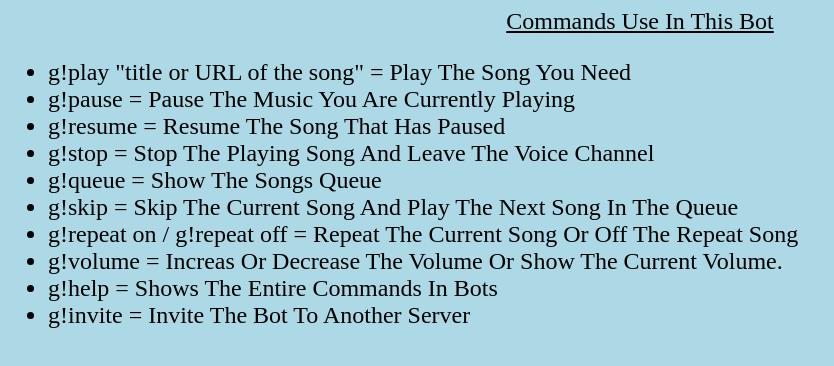
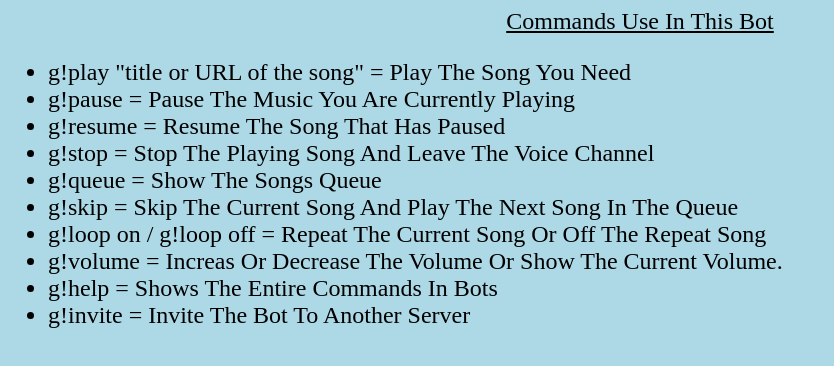
Before and after one commit to PasinduDushan/GROOVER, a plain HTML site: page index.html in a window 1280 px wide. Shown: the whole page, without its empty margins (0-834 px from the left). Drawn offline with Linux system fonts and the light colour scheme.

Commit message:
Update index.html

```diff
--- a/index.html
+++ b/index.html
@@ -13,7 +13,7 @@
     <li>g!stop = Stop The Playing Song And Leave The Voice Channel</li>
       <li>g!queue = Show The Songs Queue</li>
       <li>g!skip = Skip The Current Song And Play The Next Song In The Queue</li>
-  <li>g!repeat on / g!repeat off = Repeat The Current Song Or Off The Repeat Song</li>
+  <li>g!loop on / g!loop off = Repeat The Current Song Or Off The Repeat Song</li>
       <li>g!volume = Increas Or Decrease The Volume Or Show The Current Volume.</li>
       <li>g!help = Shows The Entire Commands In Bots</li>
       <li>g!invite = Invite The Bot To Another Server</li>
```
